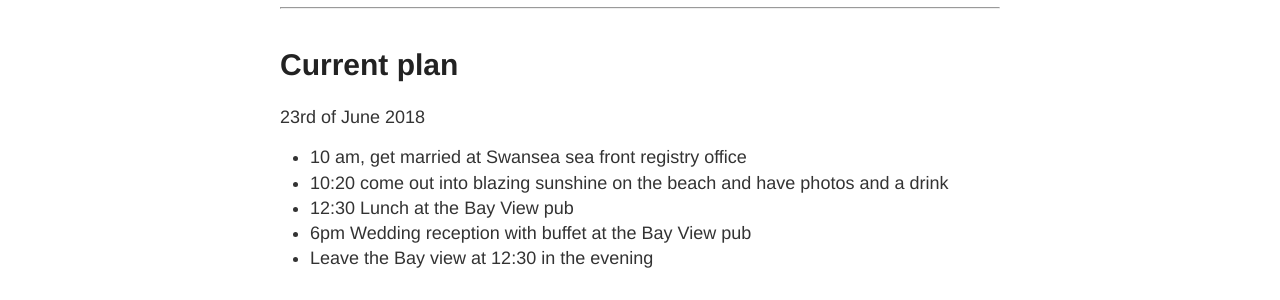
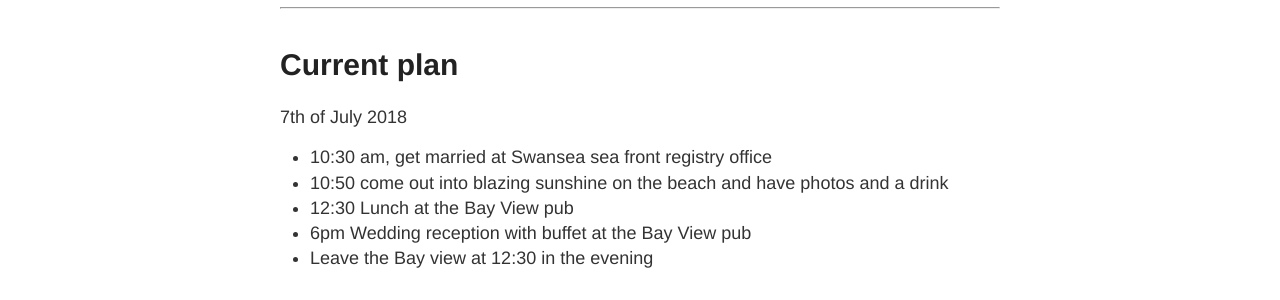
Before and after one commit to MikeBarcl/mikebarcl.github.io, a Jekyll site: the page built from _posts/2017-11-15-wedding.md, in a window 1280 px wide. Shown: the part 260-560 px from the top of the page. Built offline with Jekyll 4.4.1, drawn with Linux system fonts in a browser that asks for light colours.

Commit message:
Update 2017-11-15-wedding.md

```diff
--- a/_posts/2017-11-15-wedding.md
+++ b/_posts/2017-11-15-wedding.md
@@ -7,9 +7,9 @@
 ---
 
 # Current plan
-23rd of June 2018
-* 10 am, get married at Swansea sea front registry office
-* 10:20 come out into blazing sunshine on the beach and have photos and a drink
+7th of July 2018
+* 10:30 am, get married at Swansea sea front registry office
+* 10:50 come out into blazing sunshine on the beach and have photos and a drink
 * 12:30 Lunch at the Bay View pub
 * 6pm Wedding reception with buffet at the Bay View pub
 * Leave the Bay view at 12:30 in the evening
```
